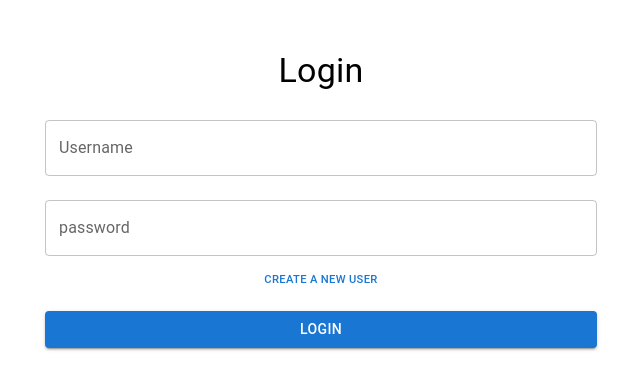
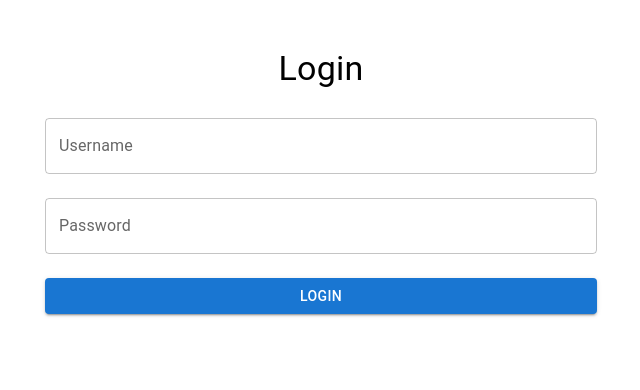
Before and after one commit to KhangLeThanh/personalTask-frontend, a React (Vite) app: page / in a window 1280 px wide. Shown: the top 390 px of the page, without its empty margins (319-959 px from the left). Built offline with nearby package versions, Linux system fonts and the light colour scheme.

Commit message:
adding loading icon

```diff
--- a/src/App.tsx
+++ b/src/App.tsx
@@ -1,20 +1,22 @@
-import React from "react";
+import React, { Suspense, lazy } from "react";
 import { Routes, Route } from "react-router-dom";
-import Login from "./views/Login/Login";
-import Register from "./views/Register/Register";
-import Dashboard from "./views/Dashboard/Dashboard";
-import UserProfile from "./views/UserProfile/UserProfile";
+
+const Login = lazy(() => import("./views/Login/Login"));
+const Register = lazy(() => import("./views/Register/Register"));
+const Dashboard = lazy(() => import("./views/Dashboard/Dashboard"));
+const UserProfile = lazy(() => import("./views/UserProfile/UserProfile"));
 
 const App: React.FC = () => {
   return (
+    <Suspense fallback={<div>Loading...</div>}>
       <Routes>
         <Route path="/login" element={<Login />} />
         <Route path="/home" element={<Dashboard />} />
         <Route path="/register" element={<Register />} />
         <Route path="/update-profile" element={<UserProfile />} />
         <Route path="*" element={<Login />} />{" "}
-      {/* Redirect unknown routes to login */}
       </Routes>
+    </Suspense>
   );
 };
 
--- a/src/views/Dashboard/Dashboard.tsx
+++ b/src/views/Dashboard/Dashboard.tsx
@@ -49,8 +49,8 @@ const Dashboard: React.FC = () => {
         <Button
           onClick={() => navigate("/logout")}
           size="small"
-          variant={UIButtonVariants.CONTAINED}
-          color="primary"
+          variant={UIButtonVariants.OUTLINED}
+          color="error"
         >
           Logout
         </Button>
@@ -95,9 +95,6 @@ const Dashboard: React.FC = () => {
           setIsEdit(false);
         }}
         onConfirm={() => {
-          queryClient.invalidateQueries({
-            queryKey: ["tasks", userId].filter((v): v is string => !!v),
-          });
           setIsEdit(false);
         }}
         task={selectedTask}
--- a/src/views/Dashboard/TaskDialog/TaskDialog.tsx
+++ b/src/views/Dashboard/TaskDialog/TaskDialog.tsx
@@ -52,10 +52,26 @@ const TaskDialog: React.FC<TaskDialogProps> = ({
           taskId: values.taskId,
           personalTask,
         });
+        formik.resetForm({
+          values: {
+            title: "",
+            content: "",
+            status: TaskStatus.toDO,
+            taskId: "",
+          },
+        });
       } else if (userId) {
         await createTask({
           userId,
           personalTask,
+        });
+        formik.resetForm({
+          values: {
+            title: "",
+            content: "",
+            status: TaskStatus.toDO,
+            taskId: "",
+          },
         });
       }
     },
--- a/src/views/Login/Login.tsx
+++ b/src/views/Login/Login.tsx
@@ -1,93 +1,103 @@
 import React, { useState } from "react";
-import { Button, Container, Typography, TextField, Alert } from "@mui/material";
-import { UIButtonVariants } from "../../utils/enum";
+import {
+  Button,
+  Container,
+  TextField,
+  Typography,
+  Alert,
+  CircularProgress,
+  Box,
+} from "@mui/material";
 import { useFormik } from "formik";
 import * as yup from "yup";
 import { loginUser } from "../../api/loginApi";
 import { useNavigate } from "react-router-dom";
 
-// Form initial values
-const initialValues = {
-  userName: "",
-  password: "",
-};
-const validationSchema = yup.object().shape({
+const Login: React.FC = () => {
+  const [errorMessage, setErrorMessage] = useState<string | null>(null);
+  const [isLoading, setIsLoading] = useState(false);
+  const navigate = useNavigate();
+
+  const formik = useFormik({
+    initialValues: { userName: "", password: "" },
+    validationSchema: yup.object({
       userName: yup.string().required("Username is required"),
       password: yup.string().required("Password is required"),
-});
-const Login: React.FC = () => {
-  const navigate = useNavigate();
-  const [errorMessage, setErrorMessage] = useState<string | null>(null);
-
-  const formik = useFormik({
-    initialValues,
-    validationSchema,
+    }),
     onSubmit: async (values) => {
+      setIsLoading(true);
       try {
         const response = await loginUser(values);
-
-        if (response.status === 200) {
         localStorage.setItem("token", response.data.token);
         localStorage.setItem("userId", response.data.user.id);
-
-          setTimeout(() => navigate("/home"), 2000);
-        }
+        setErrorMessage(null);
+        navigate("/home");
       } catch (error: unknown) {
         if (error instanceof Error) setErrorMessage(error.message);
-        else setErrorMessage("Failed to login");
+        else setErrorMessage("Login failed");
+      } finally {
+        setIsLoading(false); // Stop loading
       }
     },
   });
-  const handleRegister = () => {
-    navigate("/register");
-  };
+
   return (
-    <Container maxWidth="sm" style={{ textAlign: "center", marginTop: "50px" }}>
+    <Container maxWidth="sm" sx={{ mt: 6, textAlign: "center" }}>
       <Typography variant="h4" gutterBottom>
         Login
       </Typography>
+
       {errorMessage && <Alert severity="error">{errorMessage}</Alert>}
 
       <form onSubmit={formik.handleSubmit}>
         <TextField
+          fullWidth
+          margin="normal"
           name="userName"
           label="Username"
-          fullWidth
-          margin="normal"
           value={formik.values.userName}
           onChange={formik.handleChange}
           error={formik.touched.userName && Boolean(formik.errors.userName)}
           helperText={formik.touched.userName && formik.errors.userName}
         />
+
         <TextField
-          name="password"
-          label="password"
-          type="password"
           fullWidth
           margin="normal"
+          name="password"
+          type="password"
+          label="Password"
           value={formik.values.password}
           onChange={formik.handleChange}
           error={formik.touched.password && Boolean(formik.errors.password)}
           helperText={formik.touched.password && formik.errors.password}
-        />{" "}
-        <Button
-          variant={UIButtonVariants.TEXT}
-          color="primary"
-          fullWidth
-          sx={{ fontSize: "0.7rem" }}
-          onClick={handleRegister}
-        >
-          Create a new user
-        </Button>
+        />
+
+        <Box sx={{ position: "relative", mt: 2 }}>
           <Button
             type="submit"
-          variant={UIButtonVariants.CONTAINED}
+            fullWidth
+            variant="contained"
             color="primary"
-          fullWidth
-          style={{ marginTop: "16px" }}
+            disabled={isLoading} // Disable button while loading
           >
             Login
           </Button>
+
+          {isLoading && (
+            <CircularProgress
+              size={24}
+              sx={{
+                color: "primary.main",
+                position: "absolute",
+                top: "50%",
+                left: "50%",
+                marginTop: "-12px",
+                marginLeft: "-12px",
+              }}
+            />
+          )}
+        </Box>
       </form>
     </Container>
   );
```
Lines whose indentation alone changed are shown as unchanged.
